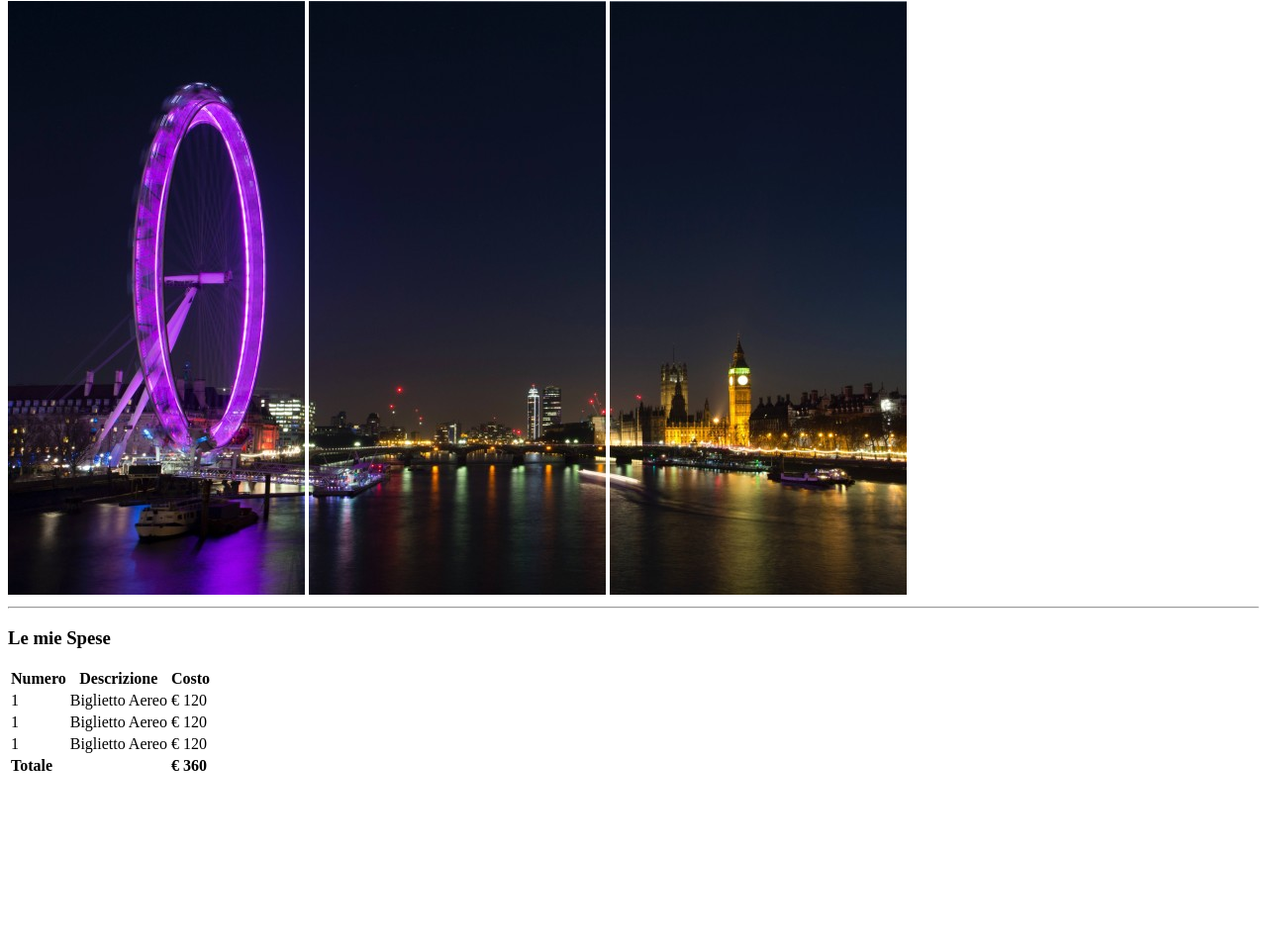
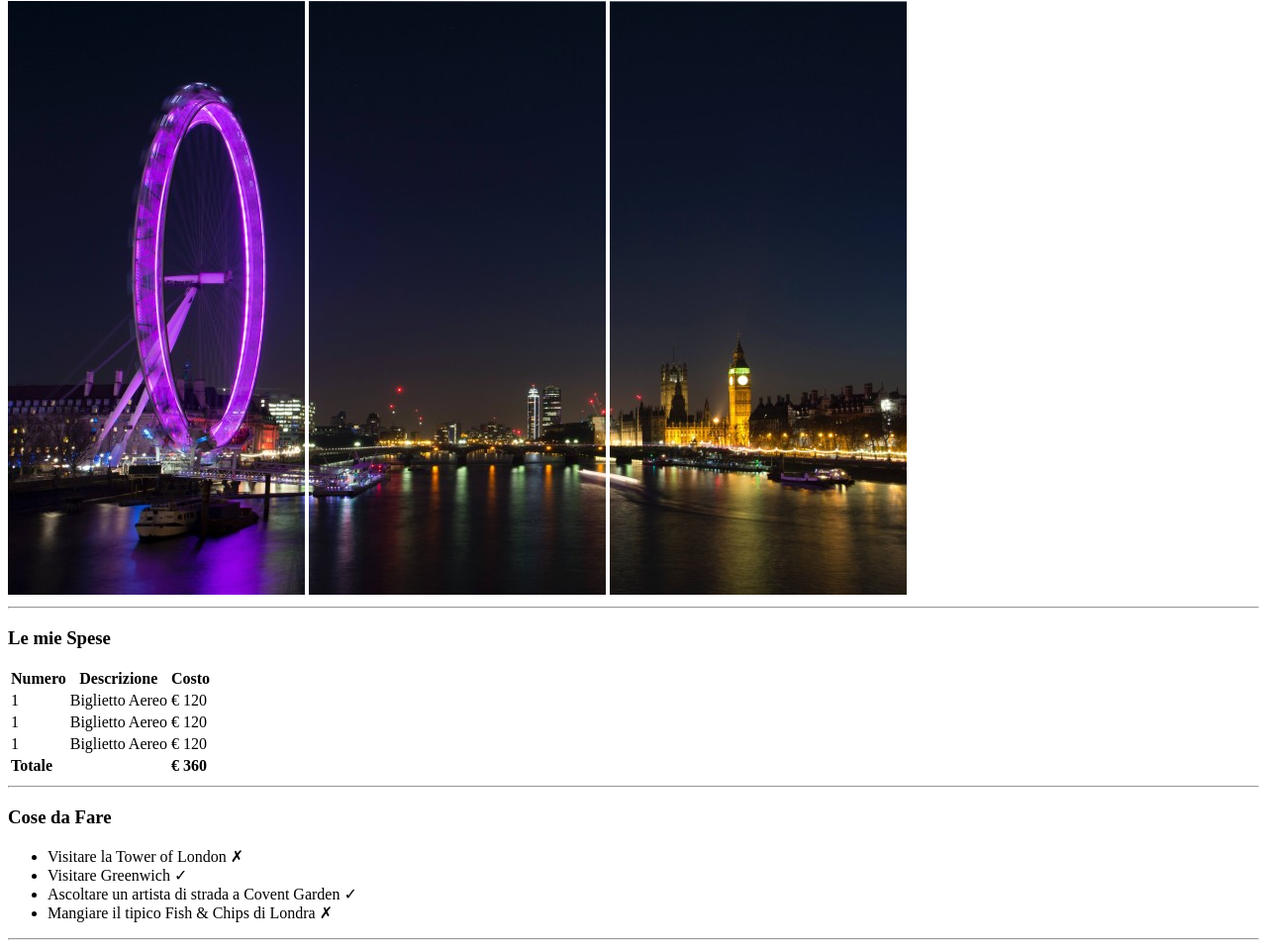
Before and after one commit to fvguajeXIII/html-london-trip, a plain HTML site: page index.html in a window 1280 px wide. Shown: the part 79-1037 px from the top of the page at 99% size. Before the commit the page ends 873 px from the top, so only its background shows below. Drawn offline with Linux system fonts and the light colour scheme.

Commit message:
Implemented todo list

```diff
--- a/index.html
+++ b/index.html
@@ -45,6 +45,20 @@
                 </table>
             </table>
         </section>
+        <hr>
+        <section id="todo">
+            <h3>Cose da Fare</h3>
+            <ul>
+                <li>Visitare la Tower of London &cross;</li>
+                <li>Visitare Greenwich &check;</li>
+                <li>Ascoltare un artista di strada a Covent Garden &check;</li>
+                <li>Mangiare il tipico Fish & Chips di Londra &cross;</li>
+            </ul>
+        </section>
+        <hr>
+        <section id="infos">
+
+        </section>
 
     </main>
 
```
